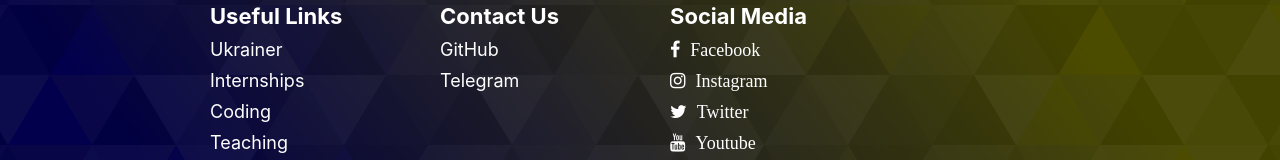
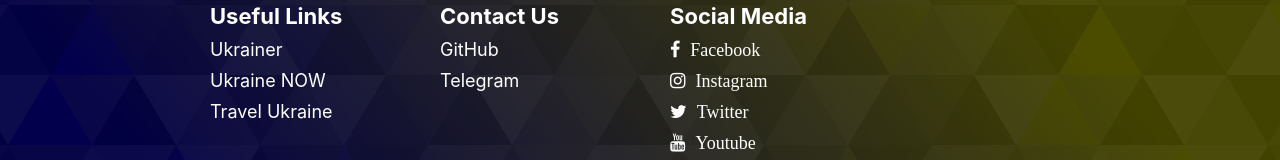
Before and after one commit to StazzTukma/DiscoverUkraine, a React (Create React App) app in the folder client/: page / in a window 1280 px wide. Shown: the part 1075-1235 px from the top of the page. Built offline with nearby package versions, Linux system fonts and the light colour scheme; no server answers.

Commit message:
Footer fixes

```diff
--- a/client/src/components/Footer.js
+++ b/client/src/components/Footer.js
@@ -19,9 +19,8 @@ return (
 		<Column>
 			<Heading>Useful Links</Heading>
 			<FooterLink href="https://ukrainer.net/">Ukrainer</FooterLink>
-			<FooterLink href="#">Internships</FooterLink>
-			<FooterLink href="#">Coding</FooterLink>
-			<FooterLink href="#">Teaching</FooterLink>
+			<FooterLink href="https://www.facebook.com/UkraineNOWOfficial">Ukraine NOW</FooterLink>
+			<FooterLink href="https://traveltoukraine.org/">Travel Ukraine</FooterLink>
 		</Column>
 		<Column>
 			<Heading>Contact Us</Heading>
```
